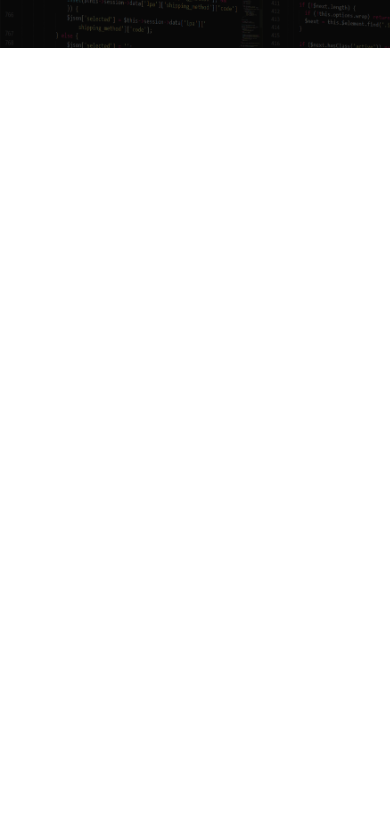
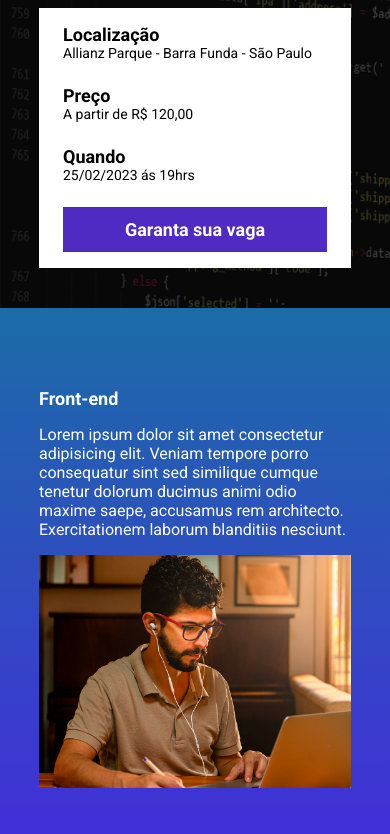
Before and after one commit to 11joao44/ebac_tech_talks, a website built with Parcel: page src/index.html in a window 390 px wide. Shown: the part 176-1010 px from the top of the page. Before the commit the page ends 844 px from the top, so only its background shows below. Built offline with nearby package versions, Linux system fonts and the light colour scheme.

Commit message:
Criando a contagem regressiva

```diff
--- a/package.json
+++ b/package.json
@@ -2,9 +2,10 @@
   "name": "landing_page_evento",
   "version": "1.0.0",
   "description": "",
-  "main": "index.js",
+
   "scripts": {
     "dev": "parcel src/index.html src/styles/main.scss src/scripts/main.js",
+    "build": "parcel build src/index.html",
     "test": "echo \"Error: no test specified\" && exit 1"
   },
   "keywords": [],
--- a/src/index.html
+++ b/src/index.html
@@ -8,6 +8,7 @@
     <link rel="preconnect" href="https://fonts.gstatic.com" crossorigin>
     <link href="https://fonts.googleapis.com/css2?family=Roboto:wght@400;700;900&display=swap" rel="stylesheet">
     <link rel="stylesheet" href="/src/styles/main.scss">
+    <link rel="stylesheet" href="https://unpkg.com/aos@next/dist/aos.css" />
     <title>Evento</title>
 </head>
 <body>
@@ -15,11 +16,77 @@
         <div class="container">
             <img class="hero__logo" src="/src/images/ebac_logo.svg" alt="EBAC">
             <p class="hero__text">
-                O maior evento de tecnologia do Brasil começa em 15d 13h 35m 15s
+                O maior evento de tecnologia do Brasil começa em <span id="contador"></span>
             </p>
+            <div class="infos-bar">
+                <ul class="infos-bar__infos">
+                    <li class="infos-bar__infos__item">
+                        <b>Localização</b>
+                        Allianz Parque - Barra Funda - São Paulo
+                    </li>
+                    <li class="infos-bar__infos__item">
+                        <b>Preço</b>
+                        A partir de R$ 120,00
+                    </li>
+                    <li class="infos-bar__infos__item">
+                        <b>Quando</b>
+                        25/02/2023 ás 19hrs
+                    </li>
+                </ul>
+                <a href="#" class="button button--primary">Garanta sua vaga</a>
+            </div>
         </div>
     </header>
 
+    <section class="event event--frontend">
+
+        <div class="container" data-aos="fade-right">
+            <div class="event__details">
+                <h2 class="event__details__title">Front-end</h2>
+                <p class="event__details__description">Lorem ipsum dolor sit amet consectetur adipisicing elit. Veniam tempore porro consequatur sint sed similique cumque tenetur dolorum ducimus animi odio maxime saepe, accusamus rem architecto. Exercitationem laborum blanditiis nesciunt.</p>
+            </div>
+            <img class="event__image" src="/src/images/frontend.png" alt="front end">
+        </div>
+
+    </section>
+
+    <section class="event event--ui-ux event--image-left">
+
+        <div class="container" data-aos="fade-left">
+            <div class="event__details">
+                <h2 class="event__details__title">UI / UX</h2>
+                <p class="event__details__description">Lorem ipsum dolor sit amet consectetur adipisicing elit. Veniam tempore porro consequatur sint sed similique cumque tenetur dolorum ducimus animi odio maxime saepe, accusamus rem architecto. Exercitationem laborum blanditiis nesciunt.</p>
+            </div>
+            <img class="event__image" src="/src/images/ui-ux.png" alt="UI / UX">
+        </div>
+
+    </section>
+
+    <section class="event event--data-science">
+
+        <div class="container" data-aos="fade-right">
+            <div class="event__details">
+                <h2 class="event__details__title">Data Science</h2>
+                <p class="event__details__description">Lorem ipsum dolor sit amet consectetur adipisicing elit. Veniam tempore porro consequatur sint sed similique cumque tenetur dolorum ducimus animi odio maxime saepe, accusamus rem architecto. Exercitationem laborum blanditiis nesciunt.</p>
+            </div>
+            <img class="event__image" src="/src/images/data.png" alt="Data Science">
+        </div>
+
+    </section>
+
+    <section class="event event--backend event--image-left">
+
+        <div class="container" data-aos="fade-left">
+            <div class="event__details">
+                <h2 class="event__details__title">Back-end</h2>
+                <p class="event__details__description">Lorem ipsum dolor sit amet consectetur adipisicing elit. Veniam tempore porro consequatur sint sed similique cumque tenetur dolorum ducimus animi odio maxime saepe, accusamus rem architecto. Exercitationem laborum blanditiis nesciunt.</p>
+            </div>
+            <img class="event__image" src="/src/images/backend.png" alt="Back end">
+        </div>
+
+    </section>
+
+    <script src="https://unpkg.com/aos@next/dist/aos.js"></script>
     <script src="/src/scripts/main.js"></script>
 </body>
 </html>
--- a/src/scripts/main.js
+++ b/src/scripts/main.js
@@ -0,0 +1,29 @@
+AOS.init();
+
+const dataEvent = new Date("Feb 10, 2023 03:00:00");
+const timeStampEvent = dataEvent.getTime();
+
+const timer = setInterval(function() {
+    const now = new Date()
+    const timeStampCurrent = now.getTime()
+
+    const distaceEvent = timeStampEvent - timeStampCurrent;
+
+    const dayInMs = 1000 * 60 * 60 *24;
+    const hourInMs = 1000 * 60 * 60;
+    const minutesInMs = 1000 * 60;
+    const secondIsMs = 1000;
+
+    const dayDistaceEvent = Math.floor(distaceEvent / dayInMs);
+    const hoursDistaceEvent = Math.floor((distaceEvent % dayInMs) / hourInMs);
+    const minutesDistaceEvent = Math.floor((distaceEvent % hourInMs) / minutesInMs);
+    const secondDistaceEvent = Math.floor((distaceEvent % minutesInMs) / secondIsMs);
+
+    document.getElementById('contador').innerHTML = `${dayDistaceEvent}d ${hoursDistaceEvent}h ${minutesDistaceEvent}m ${secondDistaceEvent}s`
+
+    if (distaceEvent < 0) {
+        clearInterval(timer);
+
+        document.getElementById('contador').innerHTML = `Evento Já teve inicio há ${dayDistaceEvent}d atrás`
+    }
+}, 1000)
--- a/src/styles/_hero.scss
+++ b/src/styles/_hero.scss
@@ -1,3 +1,5 @@
+@use 'variables';
+
 .hero {
     padding-top: 64px;
     padding-bottom: 100%;
@@ -12,7 +14,7 @@
         left: 0;
         width: 100%;
         height: 100%;
-        background-color: #000;
+        background-color: variables.$secondaryTextColor;
         opacity: .7;
         content: '';
     }
--- /dev/null
+++ b/src/styles/_variables.scss
@@ -0,0 +1,8 @@
+$textColor: #fff;
+$secondaryTextColor: #000;
+
+$blue1: #1B6CA7;
+$blue2: #442BDB;
+$pink: #89223B;
+$yellow: #9C791D;
+$button_color: #4F2AC3;
--- /dev/null
+++ b/src/styles/componets/_buttons.scss
@@ -0,0 +1,27 @@
+@use '../variables' ;
+
+.button {
+    padding: 12px;
+    font-size: 18px;
+    font-weight: bold;
+    text-align: center;
+    text-decoration: none;
+    white-space: nowrap;
+
+    &--primary {
+        color: #fff;
+        background-color: variables.$button_color;
+    }
+
+    @media (max-width: 640px) {
+
+        display: block;
+        width: 100%;
+        justify-content: center;
+    }
+
+    @media (max-width: 1024px) {
+        display: flex;
+        align-items: center;
+    }
+}
--- /dev/null
+++ b/src/styles/componets/_event.scss
@@ -0,0 +1,66 @@
+@use '../variables';
+
+.event {
+    padding: 80px 0;
+
+    &--frontend {
+        background-image: linear-gradient(variables.$blue1, variables.$blue2);
+    }
+
+    &--ui-ux {
+        background-image: linear-gradient(variables.$blue2, variables.$pink);
+    }
+
+    &--data-science {
+        background-image: linear-gradient(variables.$pink, variables.$yellow);
+    }
+
+    &--backend {
+        background-image: linear-gradient(variables.$yellow, variables.$pink);
+    }
+
+    &--image-left {
+        .container {
+            flex-direction: row-reverse;
+        }
+    }
+
+    .container {
+        display: flex;
+        gap: 40px;
+    }
+
+    &__image {
+        max-width: 360px;
+    }
+
+    &__details {
+
+        &__title {
+            font-size: 18px;
+            font-weight: bold;
+            margin-bottom: 16px;
+        }
+    }
+
+    &__description {
+        line-height: 22px;
+    }
+
+    @media (max-width: 640px) {
+
+        .container {
+            display: block;
+        }
+
+        &__details {
+            margin-right: 0;
+            margin-bottom: 16px;
+        }
+
+
+        &__image {
+            width: 100%;
+        }
+    }
+}
--- /dev/null
+++ b/src/styles/componets/_infos_bar.scss
@@ -0,0 +1,42 @@
+@use '../variables';
+
+.infos-bar {
+    padding: 16px 24px;
+    background-color: #fff;
+    display: flex;
+    justify-content: space-between;
+
+    &__infos {
+        display: flex;
+        gap: 40px;
+
+        &__item {
+            font-size: 14px;
+            color: variables.$secondaryTextColor;
+
+            b {
+                font-size: 18px;
+                display: block;
+                color: variables.$secondaryTextColor;
+            }
+        }
+    }
+
+    @media (max-width: 640px) {
+        display: block;
+
+        &__infos {
+            display: block;
+
+            &__item {
+                margin-bottom: 24px;
+            }
+        }
+    }
+
+    @media (max-width: 1024px) {
+        &__infos {
+            gap: 16px;
+        }
+    }
+}
--- a/src/styles/main.scss
+++ b/src/styles/main.scss
@@ -1,11 +1,16 @@
 @use 'hero';
+@use 'componets/infos_bar';
+@use 'componets/buttons';
+@use 'componets/event';
+@use 'variables';
 
 *{
    margin: 0;
    padding: 0;
    box-sizing: border-box;
    font-family: Roboto, sans-serif;
-   color: #fff;
+   color: variables.$textColor;
+   list-style: none;
 }
 
 .container {
```
